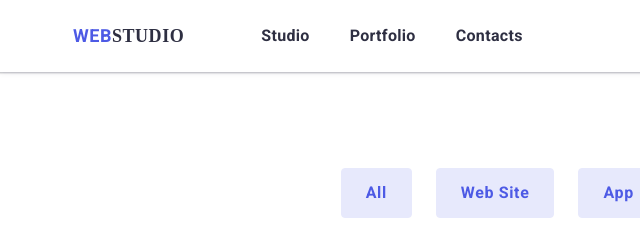
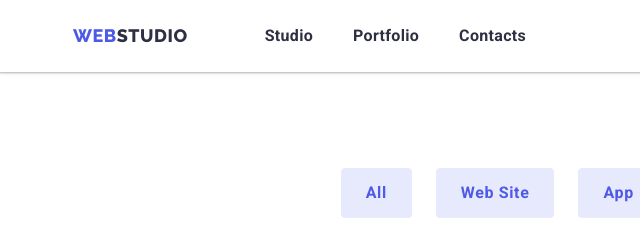
Before and after one commit to Yakov-07/goit-markup-hw-04, a plain HTML site: page portfolio.html in a window 1280 px wide. Shown: the top 240 px of the page, 0-640 px from the left. Drawn offline with nearby package versions, Linux system fonts and the light colour scheme.

Commit message:
font title

```diff
--- a/css/style.css
+++ b/css/style.css
@@ -36,7 +36,7 @@ header {
   letter-spacing: 0.03em;
   text-decoration: none;
   text-transform: uppercase;
-  font-family: Robota;
+  font-family: "Raleway";
 }
 .logo:hover,
 .logo:focus {
@@ -50,7 +50,7 @@ header {
   letter-spacing: 0.03em;
   text-decoration: none;
   text-transform: uppercase;
-  font-family: "Roboto";
+  font-family: "Raleway";
 }
 /* nav */
 .site-nav {
@@ -266,7 +266,7 @@ footer {
   text-decoration: none;
   letter-spacing: 0.03em;
   line-height: 1.16;
-  font-family: Robota;
+  font-family: "Raleway";
 }
 .logo-footer:hover,
 .logo-footer:focus {
--- a/portfolio.html
+++ b/portfolio.html
@@ -6,7 +6,7 @@
     <meta name="viewport" content="width=device-width, initial-scale=1.0" />
     <title>Homework_2</title>
     <link
-      href="https://fonts.googleapis.com/css2?family=Roboto:wght@400;500;700&display=swap"
+      href="https://fonts.googleapis.com/css2?family=Raleway:wght@800&family=Roboto:wght@400;500;700&display=swap"
       rel="stylesheet"
     />
     <link
```
Also changed, not shown: index.html (+2 -2 lines).
